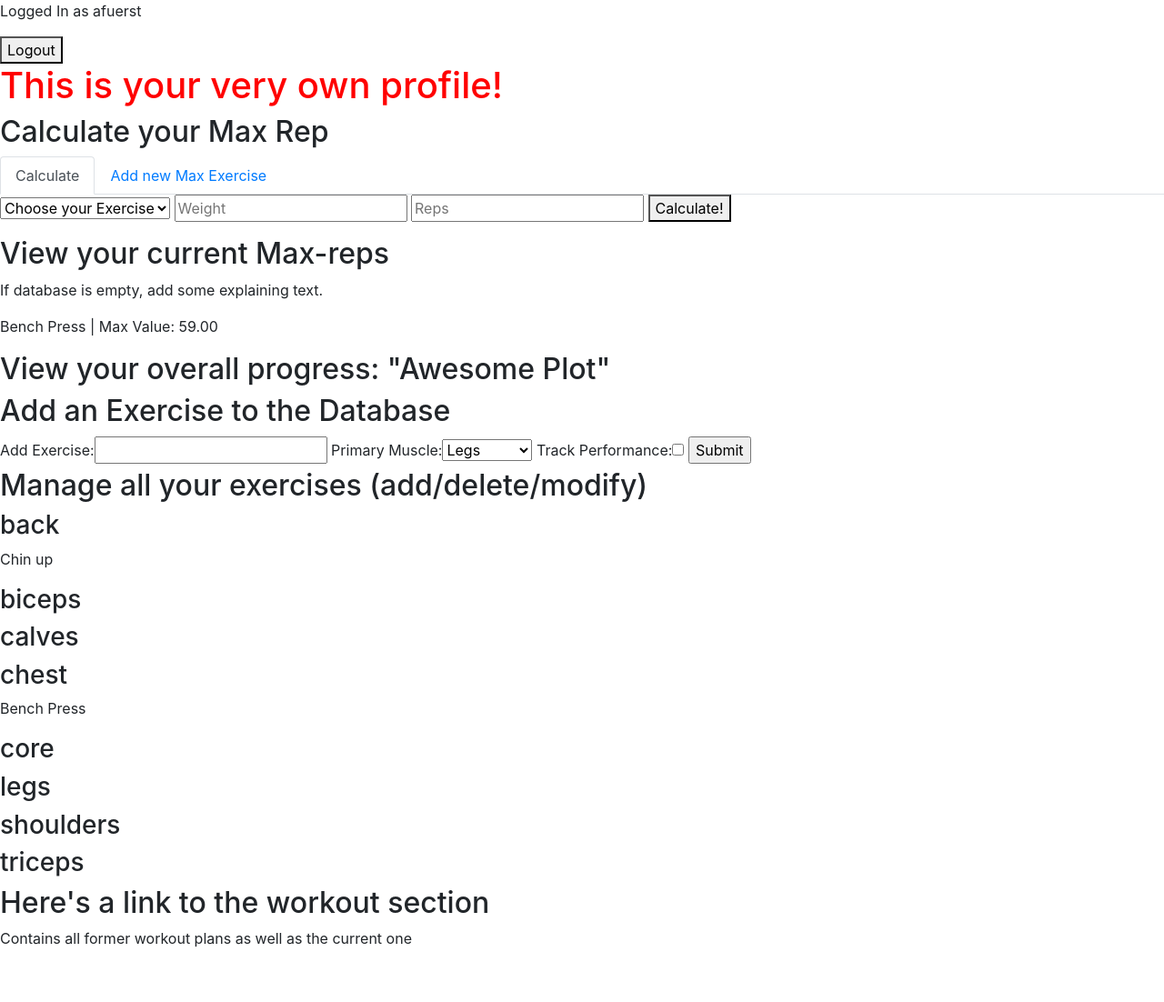
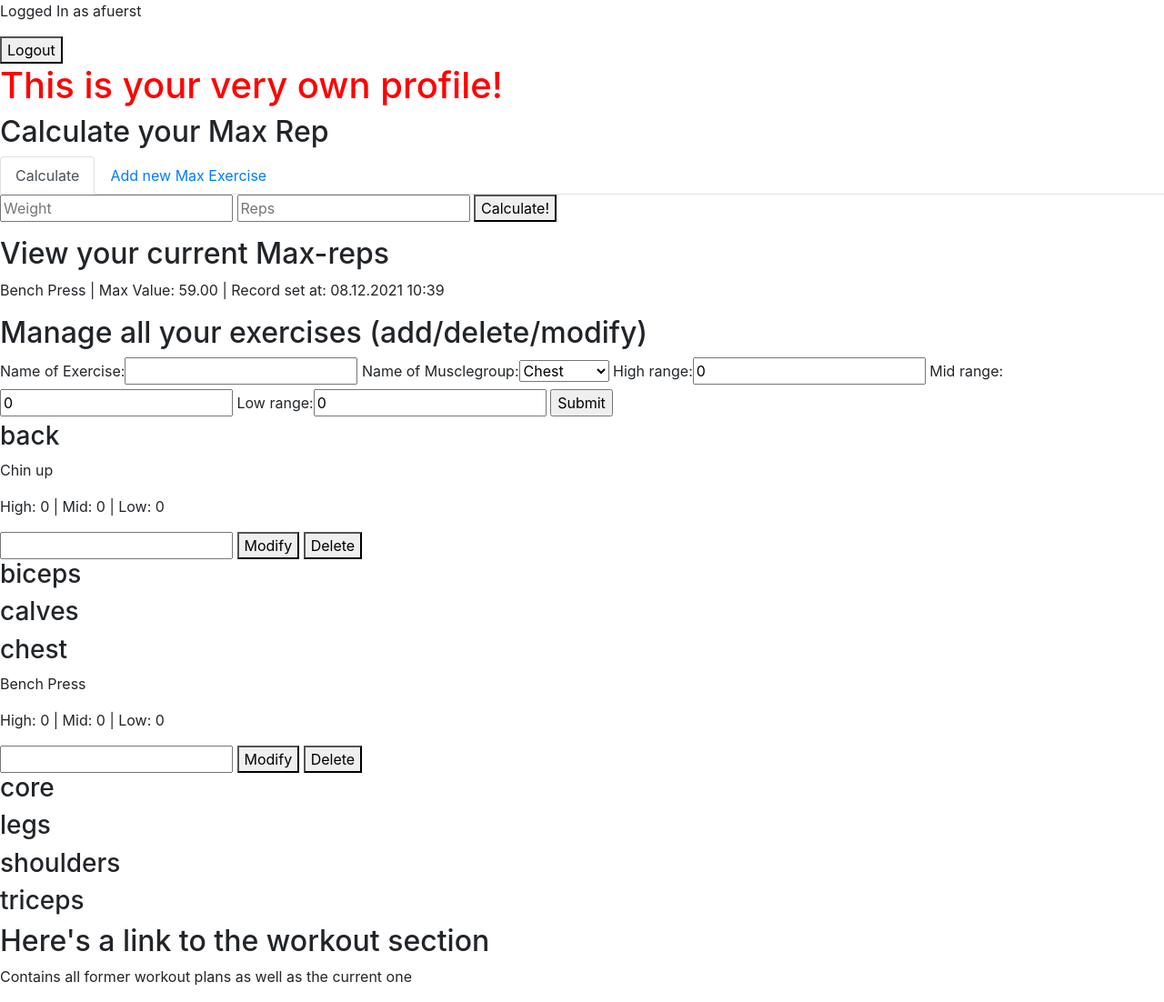
Before and after one commit to alexfuerst93/fitnessapp, a Django app: page /profile/ in a window 1280 px wide. Shown: the whole page at 91% size. Before the commit the page ends 1042 px from the top, so only its background shows below. Run offline with Django 3.2, Linux system fonts and the light colour scheme; a user stored in the database is signed in; data comes from the database, SQL or seed files in the repository; both versions use the stored data as it was after the commit; some libraries are stand-ins or nearby versions.

Commit message:
started working on adding/modifying exercises

```diff
--- a/userprofile/forms.py
+++ b/userprofile/forms.py
@@ -1,52 +1,22 @@
 from django import forms
-from .models import MaxValue
+from django.forms import ModelForm
+from .models import MaxValue, Exercise_Pool
 
-musclegroups = [
-        ("legs", "Legs"),
-        ("chest", "Chest"),
-        ("back", "Back"),
-        ("shoulders", "Shoulders"),
-        ("biceps", "Biceps"),
-        ("triceps", "Triceps"),
-        ("core", "Core"),
-        ("calves", "Calves")
-        ]
+class Exercise_Pool_Form(ModelForm):
+    class Meta:
+        model = Exercise_Pool
+        fields = ["title", "muscle", "high_range", "mid_range", "low_range"]
 
-class CreateExercise(forms.Form):
-    name_of_exercise = forms.CharField(label="Add Exercise", max_length=100)
-    muscle = forms.ChoiceField(label="Primary Muscle", choices = musclegroups)
-    track = forms.BooleanField(label="Track Performance", required=False)
-    #max_value = forms.DecimalField(label="Enter your Max Value", required=False)
-    #timestamp = forms.DateTimeField(auto_now=False, auto_now_add=True) #should take the current date at creation, but take no updates
 
 maxvalue = MaxValue.objects.all()
-maxvalue_list = []
-for value in maxvalue:
-    maxvalue_list.append(value.exercise)
+maxvalue_list = [value.exercise for value in maxvalue]
 dropdown_exercises = []
 for index, name in enumerate(maxvalue_list, 1):
     dropdown_exercises.append((index, name))
-    # return list of sets with "1, exercise"
 dropdown_exercises.insert(0, (0, "Choose your Exercise"))
-print(dropdown_exercises)
 
 class CreateMaxValue(forms.Form):
     choose_exercise = forms.ChoiceField(label="Choose an existing exercise", choices = dropdown_exercises, required=False)
     create_exercise = forms.CharField(label="Add new Exercise", max_length=100, required=False)
     reps = forms.DecimalField(max_digits=5, decimal_places=2)
     weight = forms.DecimalField(max_digits=5, decimal_places=2)
-
-    # def clean(self):
-    #     cleaned_data = super(CreateMaxValue, self).clean()
-    #     choose_exercise = cleaned_data.get("choose_exercise")
-    #     create_exercise = cleaned_data.get("create_exercise")
-    #     if choose_exercise == "0" and create_exercise == "":
-    #         raise forms.ValidationError("Decide: Add a new max Value to a new or existing exercise.")
-    #     elif choose_exercise != "0" and create_exercise != "":
-    #         raise forms.ValidationError("You need to select an exercise or create a new one.")
-
-    #     return cleaned_data
-
-
-# General information on forms: https://docs.djangoproject.com/en/3.2/topics/forms/
-# Specific field information: https://docs.djangoproject.com/en/3.2/ref/forms/fields/
--- a/userprofile/models.py
+++ b/userprofile/models.py
@@ -1,29 +1,40 @@
 from django.contrib.auth.models import User
 from django.db import models
+from django.core.validators import MaxValueValidator
 
 class MaxValue(models.Model):
-    user_id = models.ForeignKey(User, on_delete=models.CASCADE, blank=True, null=True)
+    user_id = models.ForeignKey(User, on_delete=models.CASCADE)
     exercise = models.CharField("Name of Exercise", max_length=100)
-    max_value = models.DecimalField(max_digits=5, decimal_places=2, blank=True, null=True) #result of calculator
-    timestamp = models.DateTimeField(auto_now_add=True) #should take the current date at creation, but take no updates
-    # blank makes the field optional
+    max_value = models.DecimalField(max_digits=5, decimal_places=2)
+    timestamp = models.DateTimeField()
+    # blank=True makes the field optional
     # null=True allows to write NULL to the database
 
     def __str__(self):
         return self.exercise
 
+musclegroups = [
+    ("legs", "Legs"),
+    ("chest", "Chest"),
+    ("back", "Back"),
+    ("shoulders", "Shoulders"),
+    ("biceps", "Biceps"),
+    ("triceps", "Triceps"),
+    ("core", "Core"),
+    ("calves", "Calves")
+    ]
+
 class Exercise_Pool(models.Model):
     user_id = models.ForeignKey(User, on_delete=models.CASCADE)
     title = models.CharField("Name of Exercise", max_length=100)
-    muscle = models.CharField("Name of Musclegroup", max_length=50)
-    high_range = models.DecimalField(max_digits=5, decimal_places=2) # 12 reps
-    mid_range = models.DecimalField(max_digits=5, decimal_places=2) # 10 reps
-    low_range = models.DecimalField(max_digits=5, decimal_places=2) # 8 reps
+    muscle = models.CharField("Name of Musclegroup", max_length=50, choices=musclegroups, default="chest")
+    timestamp = models.DateTimeField()
+    high_range = models.PositiveIntegerField(blank=True, default=0, validators=[MaxValueValidator(20)]) # 12 reps
+    mid_range = models.PositiveIntegerField(blank=True, default=0, validators=[MaxValueValidator(20)]) # 10 reps
+    low_range = models.PositiveIntegerField(blank=True, default=0, validators=[MaxValueValidator(20)]) # 8 reps
 
     def __str__(self):
         return self.title
 
-
-
-# All about models: https://docs.djangoproject.com/en/3.2/topics/db/models/
-#  all about databases: https://docs.djangoproject.com/en/3.2/topics/db/queries/
+# Model Forms: https://docs.djangoproject.com/en/3.2/topics/forms/modelforms/
+# dislaying forms in templates: https://docs.djangoproject.com/en/3.2/topics/forms/#working-with-form-templates
--- a/userprofile/templates/userprofile/profile.html
+++ b/userprofile/templates/userprofile/profile.html
@@ -13,14 +13,8 @@
     <div class="tab-pane fade show active" id="tab1" role="tabpanel">
         <form action="{% url 'profile' %}" method="POST">
             {% csrf_token %}
-            <select name="exercise">
-                <option value="nothing_selected">Choose your Exercise</option>
-                {% for entry in maxvals %}
-                <option value="{{ entry.exercise }}">{{ entry.exercise }}</option>
-                {% endfor %}
-            </select>
-            <input type="text" placeholder="Weight", name="weight">
-            <input type="text" placeholder="Reps", name="reps">
+            <input type="number" step="0.01" placeholder="Weight", name="weight">
+            <input type="number" step="0.01" placeholder="Reps", name="reps">
             <button name="calculated_maxrep">Calculate!</button>
         </form>
         <p>{{ ergebnis }}</p>
@@ -36,31 +30,39 @@
 
 
 <h2>View your current Max-reps</h2>
-<p>If database is empty, add some explaining text.</p>
+
+{% if not maxvals %}
+<p>You currently don't have any max values set. Use the above calculator to add new exercises!</p>
+{% endif %}
+
 {% for maxval in maxvals %}
-<p>{{ maxval.exercise }} | Max Value: {{ maxval.max_value }}</p>
+<p>{{ maxval.exercise }} | Max Value: {{ maxval.max_value }} | Record set at: {{ maxval.timestamp|date:"d.m.Y H:i" }}</p>
 {% endfor %}
 
-<h2>View your overall progress: "Awesome Plot"</h2>
-
-
-
-
-
-<h2>Add an Exercise to the Database</h2>
+<h2>Manage all your exercises (add/delete/modify)</h2>
 <form action="{% url 'profile' %}" method="POST">
     {% csrf_token %}
     {{ form }}
     <input type="submit" name="added_exercise">
 </form>
 
-<h2>Manage all your exercises (add/delete/modify)</h2>
+{% if not exercises %}
+<p>Create some exercises to build your workout!</p>
+{% endif %}
 
 {% for musclegroup in musclegroups %}
     <h3>{{ musclegroup }}</h3>
     {% for exercise in exercises %}
         {% if exercise.muscle == musclegroup %}
         <p>{{ exercise.title }}</p>
+        <p>High: {{ exercise.high_range }} | Mid: {{ exercise.mid_range }} | Low: {{ exercise.low_range }}</p>
+        <form action="{% url 'profile' %}" method="POST">
+            {% csrf_token %}
+            {{ form.title }}
+            <input type="hidden" name="{{ exercise.id }}">
+            <button name="modified_exercise">Modify</button>
+            <button name="deleted_exercise">Delete</button>
+        </form>
         {% endif %}
     {% endfor %}
 {% endfor %}
--- a/userprofile/views.py
+++ b/userprofile/views.py
@@ -1,4 +1,5 @@
 from django.shortcuts import render, redirect
+from django.utils import timezone
 
 #user creation
 from django.contrib.auth.forms import UserCreationForm, AuthenticationForm
@@ -7,8 +8,8 @@ from django.db import IntegrityError
 from django.contrib.auth import login, logout, authenticate
 
 # database tables
-from .models import MaxValue, Exercise_Pool
-from .forms import CreateExercise, musclegroups, CreateMaxValue, dropdown_exercises
+from .models import MaxValue, Exercise_Pool, musclegroups
+from .forms import CreateMaxValue, Exercise_Pool_Form
 
 def startpage(request):
     if request.method == "GET":
@@ -31,18 +32,14 @@ def profile(request):
     max_vals = MaxValue.objects.filter(user_id=request.user)
     exercises = Exercise_Pool.objects.filter(user_id=request.user)
     #form
-    add_exercise = CreateExercise()
+    add_exercise = Exercise_Pool_Form()
     form_maxval = CreateMaxValue()
 
 
-    sorted_musclegroups = [choice[0] for choice in musclegroups]
+    sorted_musclegroups = [musclegroup[0] for musclegroup in musclegroups]
     sorted_musclegroups.sort()
 
     if request.method == "GET":
-        wups = []
-        for val in max_vals:
-            wups.append(val.exercise)
-        print(wups)
         return render(request, "userprofile/profile.html", {"maxvals" : max_vals, "exercises" : exercises, "form" : add_exercise, "form_maxval" : form_maxval, "musclegroups" : sorted_musclegroups})
 
     elif "calculated_maxrep" in request.POST:
@@ -63,18 +60,35 @@ def profile(request):
             weight = float(request.POST["weight"])
             reps = float(request.POST["reps"])
             result = int(round(0.033 * reps * weight + weight, 0))
-            max_vals.create(user_id=request.user, exercise=request.POST["create_exercise"], max_value=result)
+            max_vals.create(user_id=request.user, exercise=request.POST["create_exercise"], max_value=result, timestamp=timezone.now())
             return render(request, "userprofile/profile.html", {"maxvals" : max_vals, "ergebnis" : f"Your new Max value for {request.POST['create_exercise']} is: {result}", "form" : add_exercise, "form_maxval" : form_maxval, "musclegroups" : sorted_musclegroups})
 
     elif "added_exercise" in request.POST:
         # what if the user wants to add 2 identical exercises?
-        check = request.POST.get("track", False)
-        if check:
-            exercises.create(user_id=request.user, title=request.POST["name_of_exercise"], muscle=request.POST["muscle"], track_perform="yes")
-        else:
-            exercises.create(user_id=request.user, title=request.POST["name_of_exercise"], muscle=request.POST["muscle"], track_perform="no")
+        # wrap this in a try+except to catch Model Validation error and display the error in a dictionary
+        print(request.POST)
+        form_add_exercise = Exercise_Pool_Form(request.POST)
+        new_exercise = form_add_exercise.save(commit=False)
+        new_exercise.user_id = request.user
+        new_exercise.timestamp = timezone.now()
+        new_exercise.save()
         return render(request, "userprofile/profile.html", {"exercises" : exercises, "form" : add_exercise, "musclegroups" : sorted_musclegroups})
 
+    elif "deleted_exercise" in request.POST:
+        print(request.POST)
+        pk = [key for key in request.POST.keys()]
+        deleted = Exercise_Pool.objects.get(id = pk[1]).delete()
+        print(deleted)
+        return redirect("profile")
+
+    elif "modified_exercise" in request.POST:
+        print(request.POST)
+        pk = [key for key in request.POST.keys()]
+        form_modify_exercise = Exercise_Pool.objects.get(id = pk[2]) # retrieve ID from model
+        modified_exercise = Exercise_Pool_Form(request.POST, instance=form_modify_exercise) # create instance of that entry and plug it into the form
+        modified_exercise.save() # update the model form based on POST data
+        return redirect("profile")
+        # ValueError: The Exercise_Pool could not be changed because the data didn't validate.
 
 
 
```
Also changed, not shown: db.sqlite3, userprofile/migrations/0002_auto_20211208_1014.py (added), userprofile/migrations/0003_auto_20211208_1143.py (added).
